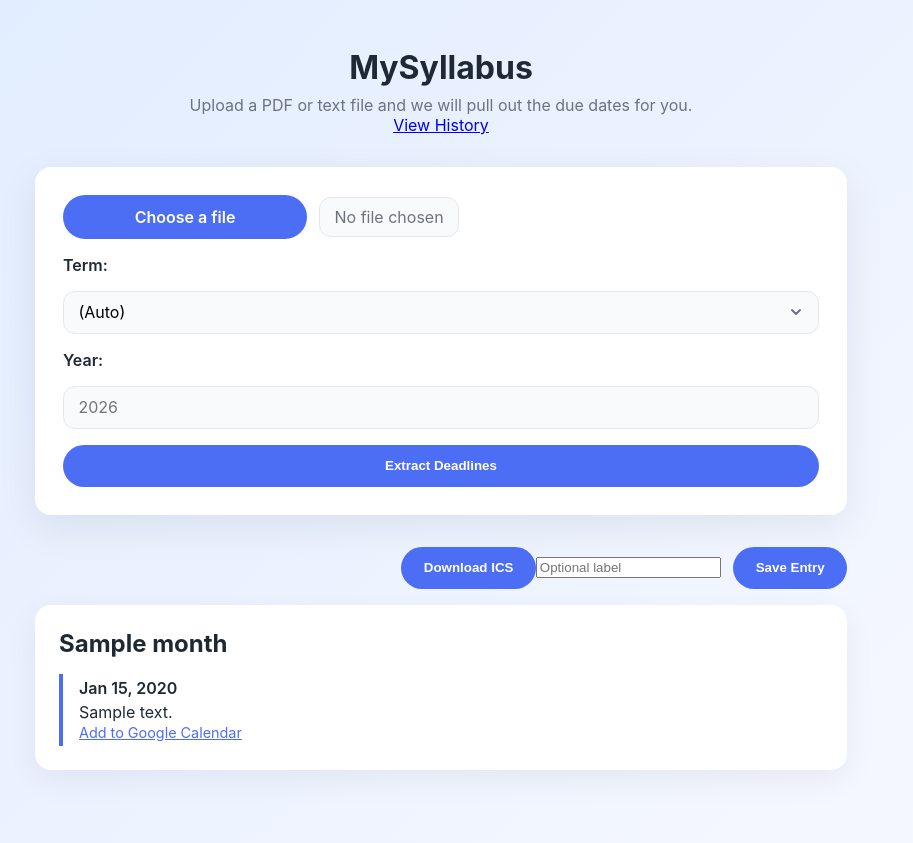
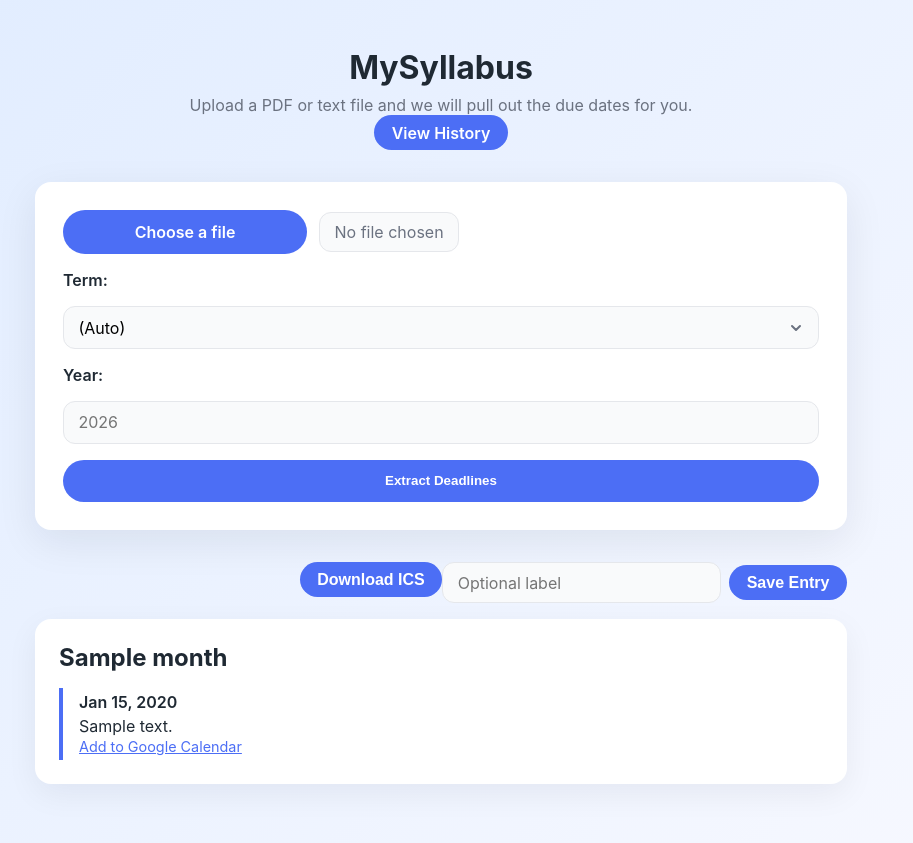
Before and after one commit to Brandon-Xu1/Syllabus-Converter, a Flask app: template templates/index.html in a window 1280 px wide. Shown: the top 843 px of the page, without its empty margins (199-1112 px from the left). Run offline with Flask 3, Linux system fonts and the light colour scheme; the template is opened without the code that fills it: most values are stand-ins (such as "Sample title", 1, 10 or a date in 2020).

Commit message:
Improved UI for new buttons

```diff
--- a/static/style.css
+++ b/static/style.css
@@ -196,6 +196,55 @@ button:hover {
     background: var(--accent-dark);
 }
 
+/* Link-styled buttons */
+
+
+.btn {
+    display: inline-flex;
+    align-items: center;
+    justify-content: center;
+
+    background: var(--accent);
+    color: #fff;
+
+    padding: 0.6rem 1.1rem;
+    border-radius: 999px;
+
+    font-weight: 600;
+    font-size: 1rem;     /* ensures same size everywhere */
+    line-height: 1;
+
+    text-decoration: none;
+    border: 0;           /* important for <button> */
+    cursor: pointer;     /* important for <button> */
+
+    transition: background 0.2s ease, color 0.2s ease;
+  }
+.btn:hover { background: var(--accent-dark); color: #fff; }
+.btn.btn-secondary { background: #566cd6; }
+.btn.btn-secondary:hover { background: #3f53c7; }
+
+/* Inline save form input */
+.save-form-inline {
+    display: flex;
+    align-items: center;
+    gap: .5rem;
+}
+.input-text.label-input {
+    font: inherit;
+    background-color: #f9fafb;
+    border: 1px solid var(--border);
+    border-radius: 12px;
+    padding: 0.6rem 0.9rem;
+    min-width: 220px;
+}
+.input-text.label-input:focus {
+    outline: none;
+    border-color: var(--accent);
+    box-shadow: 0 0 0 3px rgba(76, 110, 245, 0.2);
+    background-color: #fff;
+}
+
 .actions {
     display: flex;
     justify-content: flex-end;
--- a/templates/history.html
+++ b/templates/history.html
@@ -17,7 +17,7 @@
     <header>
       <h1>Saved History</h1>
       <p>Your saved entries for this browser.</p>
-      <p><a href="{{ url_for('index') }}">← Back to Upload</a></p>
+      <p><a class="btn" href="{{ url_for('index') }}">← Back to Upload</a></p>
     </header>
 
     {% with messages = get_flashed_messages(with_categories=true) %}
@@ -47,8 +47,8 @@
               <td>{{ e.term_year or '' }}</td>
               <td>{{ e.count }}</td>
               <td class="history-actions">
-                <a href="{{ url_for('history_detail', entry_id=e.id) }}">View</a>
-                <form method="post" action="{{ url_for('delete_entry', entry_id=e.id) }}" onsubmit="return confirm('Delete this entry?');">
+                <a class="btn" href="{{ url_for('history_detail', entry_id=e.id) }}">View</a>
+                <form method="post" action="{{ url_for('delete_entry', entry_id=e.id) }}" onsubmit="return confirm('Delete this entry?');"style="display:inline;">
                   <button type="submit">Delete</button>
                 </form>
               </td>
--- a/templates/history_detail.html
+++ b/templates/history_detail.html
@@ -11,7 +11,7 @@
     <header>
       <h1>{{ label or 'Saved Entry' }}</h1>
       <p>Saved at {{ created_at }}</p>
-      <p><a href="{{ url_for('history') }}">← Back to History</a></p>
+      <p><a class="btn" href="{{ url_for('history') }}">← Back to History</a></p>
     </header>
 
     {% if grouped_events %}
--- a/templates/index.html
+++ b/templates/index.html
@@ -11,7 +11,7 @@
         <header>
             <h1>MySyllabus</h1>
             <p>Upload a PDF or text file and we will pull out the due dates for you.</p>
-            <p><a href="{{ url_for('history') }}">View History</a></p>
+            <p><a class="btn" href="{{ url_for('history') }}">View History</a></p>
         </header>
         {% if error %}
             <div class="alert alert-error">{{ error }}</div>
@@ -83,11 +83,11 @@
         {% if grouped_events %}
             <section class="actions">
                 <form action="{{ url_for('download_ics') }}" method="post">
-                    <button type="submit">Download ICS</button>
+                    <button type="submit" class="btn">Download ICS</button>
                 </form>
-                <form action="{{ url_for('save_entry') }}" method="post">
-                    <input type="text" name="label" placeholder="Optional label" style="margin-right:.5rem" />
-                    <button type="submit">Save Entry</button>
+                <form action="{{ url_for('save_entry') }}" method="post" class="save-form-inline">
+                    <input type="text" name="label" placeholder="Optional label" class="input-text label-input" />
+                    <button type="submit" class="btn">Save Entry</button>
                 </form>
             </section>
             <section class="calendar">
```
